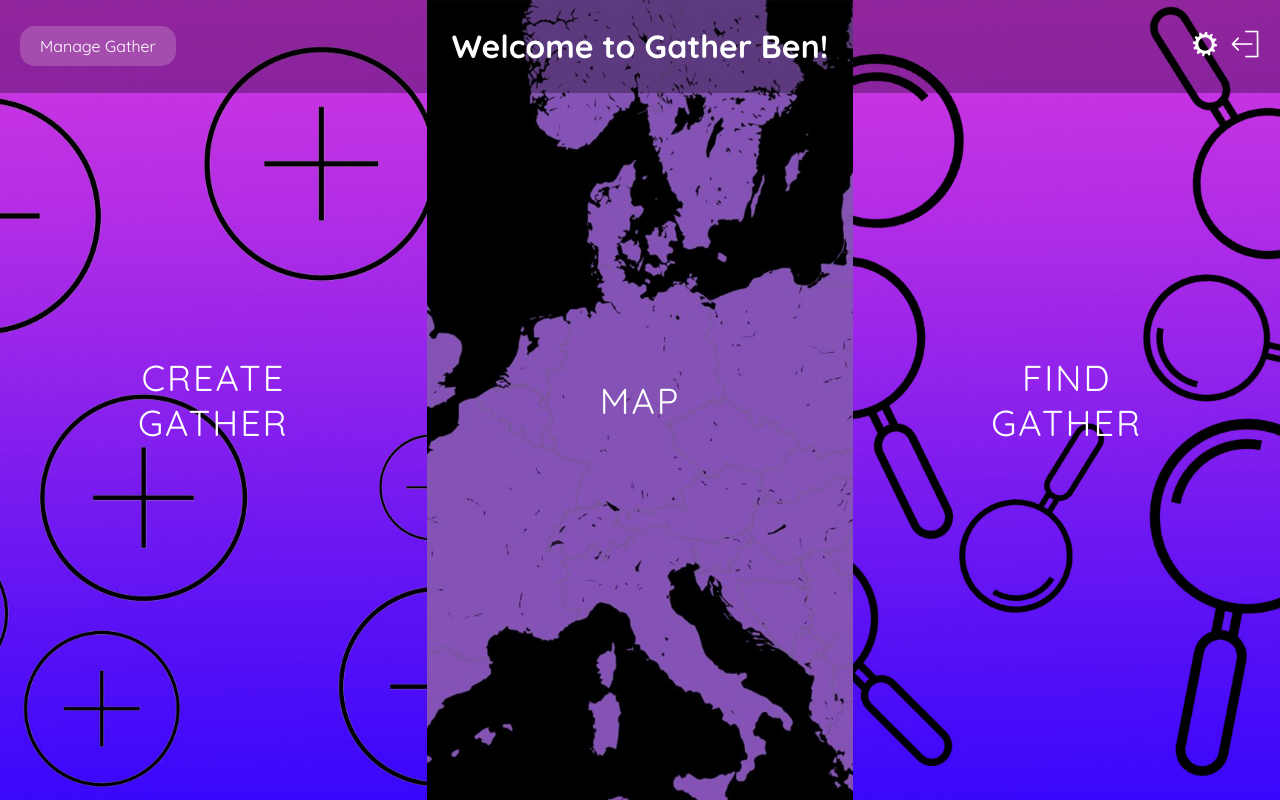
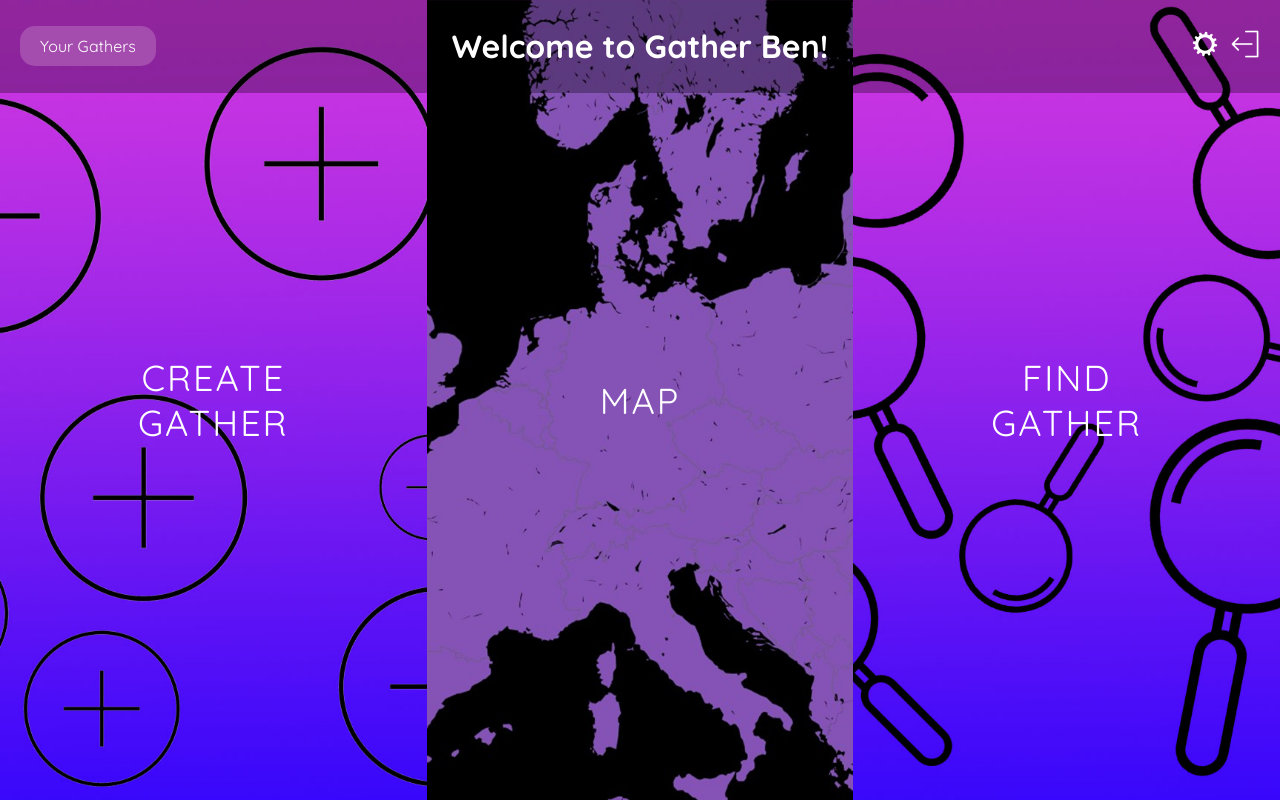
Before and after one commit to jerankda/Gather-App, a Flask app: page /explore in a window 1280 px wide. Run offline with Flask 3, Linux system fonts and the light colour scheme; a user stored in the database is signed in.

Commit message:
small changes

```diff
--- a/G2G/website/templates/explore.html
+++ b/G2G/website/templates/explore.html
@@ -167,7 +167,7 @@
         </a>
 
         <!-- Manage Gather button -->
-        <a href="{{ url_for('views.manageGather') }}" class="manage-button">Manage Gather</a>
+        <a href="{{ url_for('views.manageGather') }}" class="manage-button">Your Gathers</a>
 
 
     </header>
--- a/G2G/website/templates/extendedGather.html
+++ b/G2G/website/templates/extendedGather.html
@@ -42,6 +42,7 @@
 
         #fullSizeMapBtn {
             margin-top: 300%;
+            background-color: blueviolet;
         }
 
         .empty-container {
```
